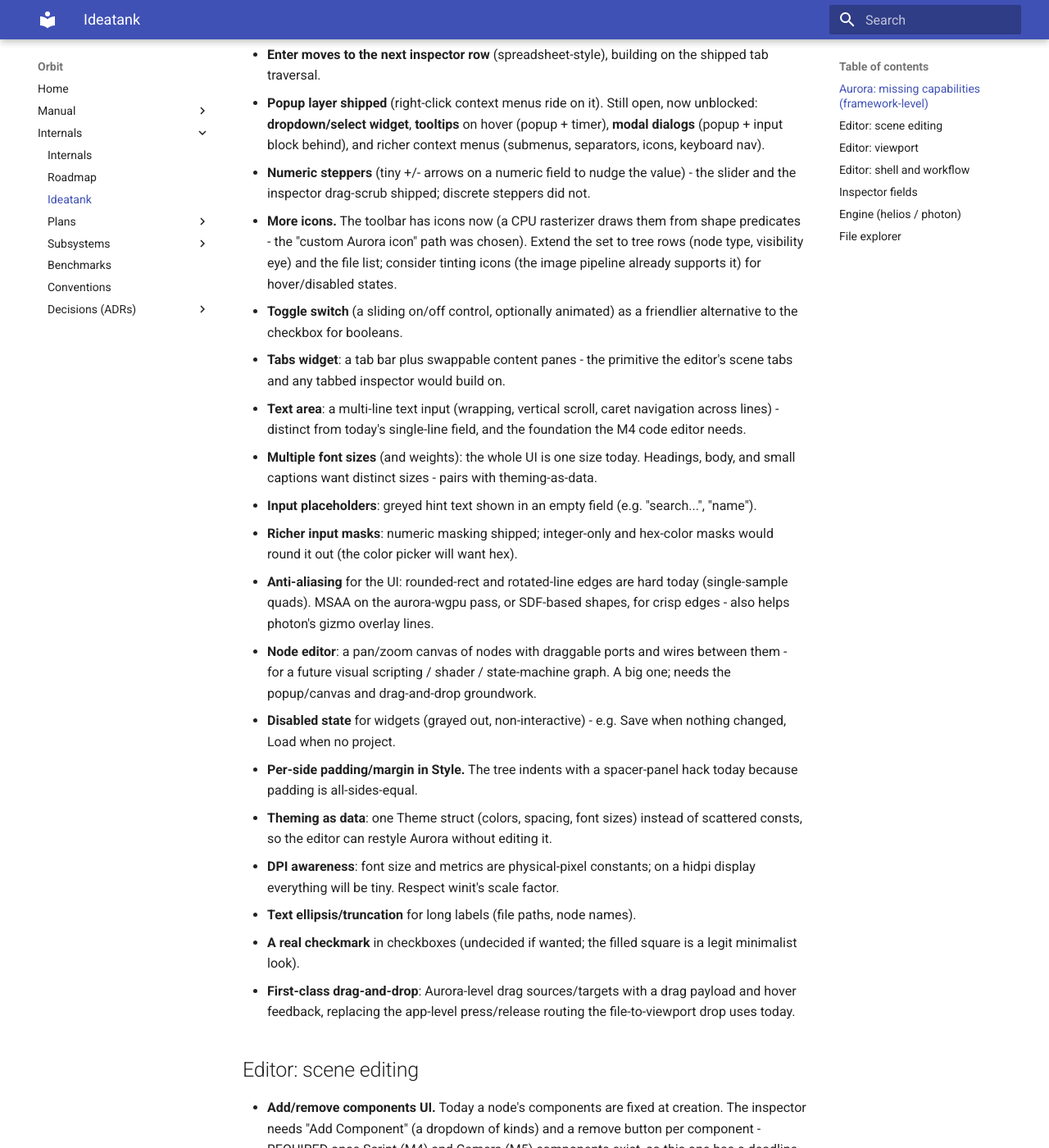
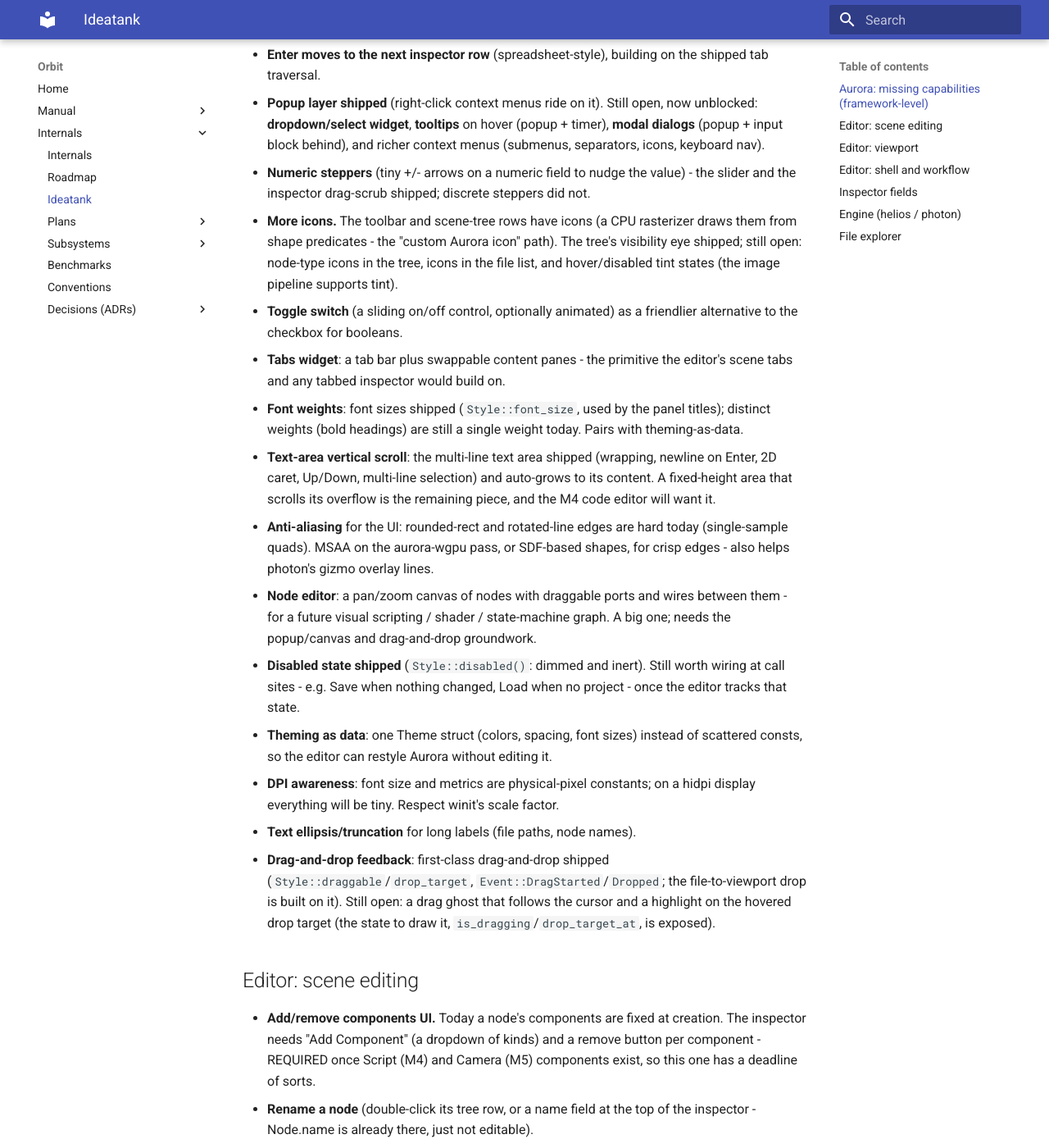
Before and after one commit to GenTexX/orbit, an MkDocs documentation site: the page built from docs/internals/ideas.md, in a window 1280 px wide and 1400 px high, scrolled down 564 px. Shown: the whole window at 82% size. Built offline with MkDocs 1.6.1 and Material for MkDocs 9.7.7, drawn with Linux system fonts in a browser that asks for light colours; some of the changed text lies outside the part shown.

Commit message:
docs: prune the ideatank items shipped in the iteration-8 batch
Delete or narrow the entries that landed this pass: per-side padding/margin,
disabled state, richer masks, input placeholders, font sizes, the real
checkmark, first-class drag-and-drop, the text area, node visibility, and the
tree eye icon. Each remaining note now points at the leftover piece (font
weights, text-area scroll, drag ghost/target highlight, node lock, node-type
icons) rather than the whole idea.

```diff
--- a/docs/internals/ideas.md
+++ b/docs/internals/ideas.md
@@ -28,44 +28,40 @@ this list is what "come back and make the editor great" concretely means.
 - **Numeric steppers** (tiny +/- arrows on a numeric field to nudge the
   value) - the slider and the inspector drag-scrub shipped; discrete steppers
   did not.
-- **More icons.** The toolbar has icons now (a CPU rasterizer draws them from
-  shape predicates - the "custom Aurora icon" path was chosen). Extend the set
-  to tree rows (node type, visibility eye) and the file list; consider tinting
-  icons (the image pipeline already supports it) for hover/disabled states.
+- **More icons.** The toolbar and scene-tree rows have icons (a CPU rasterizer
+  draws them from shape predicates - the "custom Aurora icon" path). The tree's
+  visibility eye shipped; still open: node-type icons in the tree, icons in the
+  file list, and hover/disabled tint states (the image pipeline supports tint).
 - **Toggle switch** (a sliding on/off control, optionally animated) as a
   friendlier alternative to the checkbox for booleans.
 - **Tabs widget**: a tab bar plus swappable content panes - the primitive the
   editor's scene tabs and any tabbed inspector would build on.
-- **Text area**: a multi-line text input (wrapping, vertical scroll, caret
-  navigation across lines) - distinct from today's single-line field, and the
-  foundation the M4 code editor needs.
-- **Multiple font sizes** (and weights): the whole UI is one size today.
-  Headings, body, and small captions want distinct sizes - pairs with
-  theming-as-data.
-- **Input placeholders**: greyed hint text shown in an empty field (e.g.
-  "search...", "name").
-- **Richer input masks**: numeric masking shipped; integer-only and hex-color
-  masks would round it out (the color picker will want hex).
+- **Font weights**: font sizes shipped (`Style::font_size`, used by the panel
+  titles); distinct weights (bold headings) are still a single weight today.
+  Pairs with theming-as-data.
+- **Text-area vertical scroll**: the multi-line text area shipped (wrapping,
+  newline on Enter, 2D caret, Up/Down, multi-line selection) and auto-grows to
+  its content. A fixed-height area that scrolls its overflow is the remaining
+  piece, and the M4 code editor will want it.
 - **Anti-aliasing** for the UI: rounded-rect and rotated-line edges are hard
   today (single-sample quads). MSAA on the aurora-wgpu pass, or SDF-based
   shapes, for crisp edges - also helps photon's gizmo overlay lines.
 - **Node editor**: a pan/zoom canvas of nodes with draggable ports and wires
   between them - for a future visual scripting / shader / state-machine graph.
   A big one; needs the popup/canvas and drag-and-drop groundwork.
-- **Disabled state** for widgets (grayed out, non-interactive) - e.g. Save
-  when nothing changed, Load when no project.
-- **Per-side padding/margin in Style.** The tree indents with a spacer-panel
-  hack today because padding is all-sides-equal.
+- **Disabled state shipped** (`Style::disabled()`: dimmed and inert). Still
+  worth wiring at call sites - e.g. Save when nothing changed, Load when no
+  project - once the editor tracks that state.
 - **Theming as data**: one Theme struct (colors, spacing, font sizes) instead
   of scattered consts, so the editor can restyle Aurora without editing it.
 - **DPI awareness**: font size and metrics are physical-pixel constants; on a
   hidpi display everything will be tiny. Respect winit's scale factor.
 - **Text ellipsis/truncation** for long labels (file paths, node names).
-- **A real checkmark** in checkboxes (undecided if wanted; the filled square
-  is a legit minimalist look).
-- **First-class drag-and-drop**: Aurora-level drag sources/targets with a
-  drag payload and hover feedback, replacing the app-level press/release
-  routing the file-to-viewport drop uses today.
+- **Drag-and-drop feedback**: first-class drag-and-drop shipped
+  (`Style::draggable`/`drop_target`, `Event::DragStarted`/`Dropped`; the
+  file-to-viewport drop is built on it). Still open: a drag ghost that follows
+  the cursor and a highlight on the hovered drop target (the state to draw it,
+  `is_dragging`/`drop_target_at`, is exposed).
 
 ## Editor: scene editing
 
@@ -82,8 +78,9 @@ this list is what "come back and make the editor great" concretely means.
   fields.
 - **Sibling order = draw order controls**: move up/down in the tree (z-order
   today is implicit pre-order), maybe an explicit z-index later.
-- **Node visibility toggle** (eye icon per tree row, drawn state in helios)
-  and **lock** (excluded from picking).
+- **Node lock** (excluded from picking). The visibility toggle shipped (an eye
+  icon per tree row, `Node.visible` in helios, undoable, hides the subtree);
+  lock is the remaining half.
 - **Search/filter box** above the scene tree.
 - **Alt-drag to duplicate** in the viewport (grab a sprite with alt held:
   duplicates it and moves the copy).
@@ -149,8 +146,6 @@ this list is what "come back and make the editor great" concretely means.
   debug drawing, and eventually game use.
 - **World-space text** (photon reusing Aurora's glyph atlas machinery) -
   node labels in the viewport, debug overlays, in-game text later.
-- **Node visibility flag** in helios (skipped by sprites() when off) -
-  pairs with the tree's eye icon.
 
 ## File explorer
 
```
